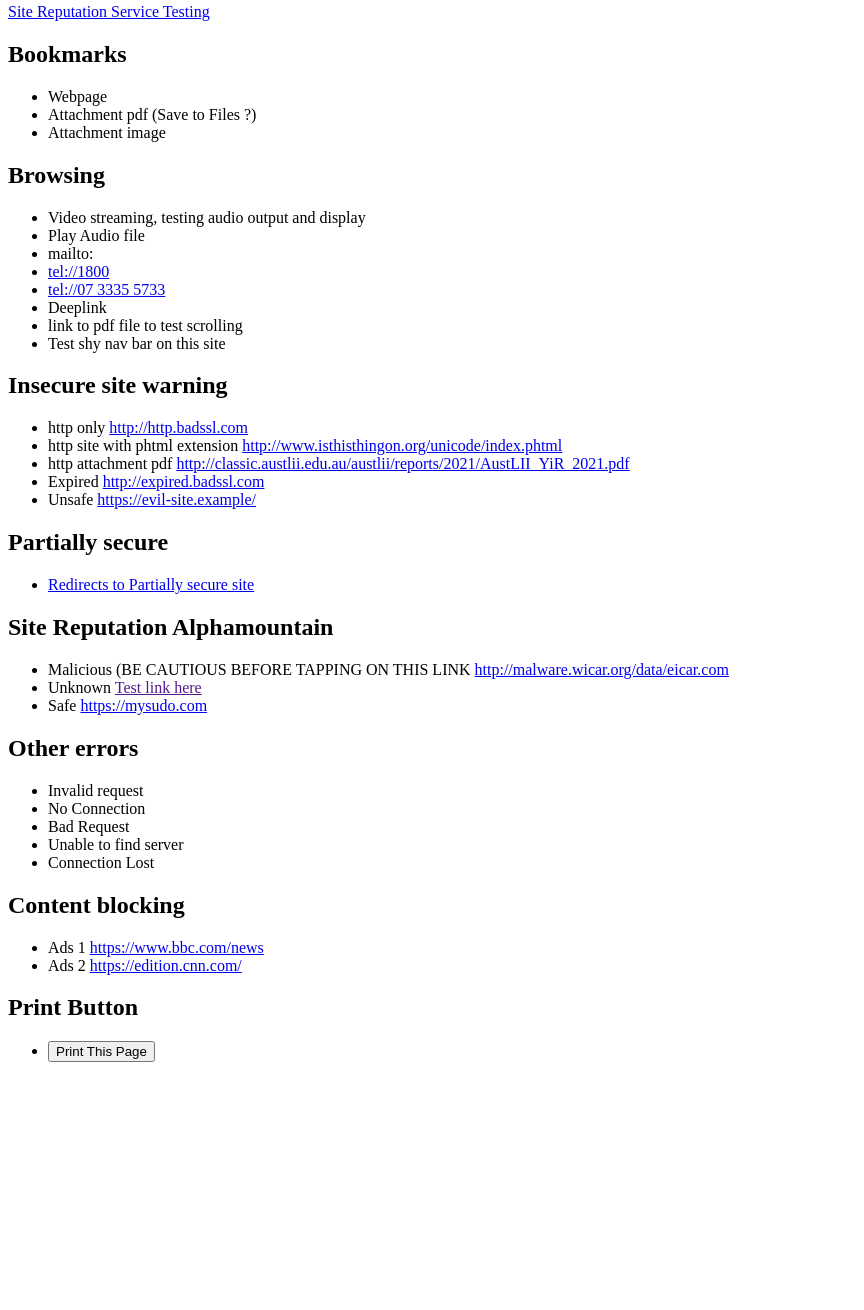
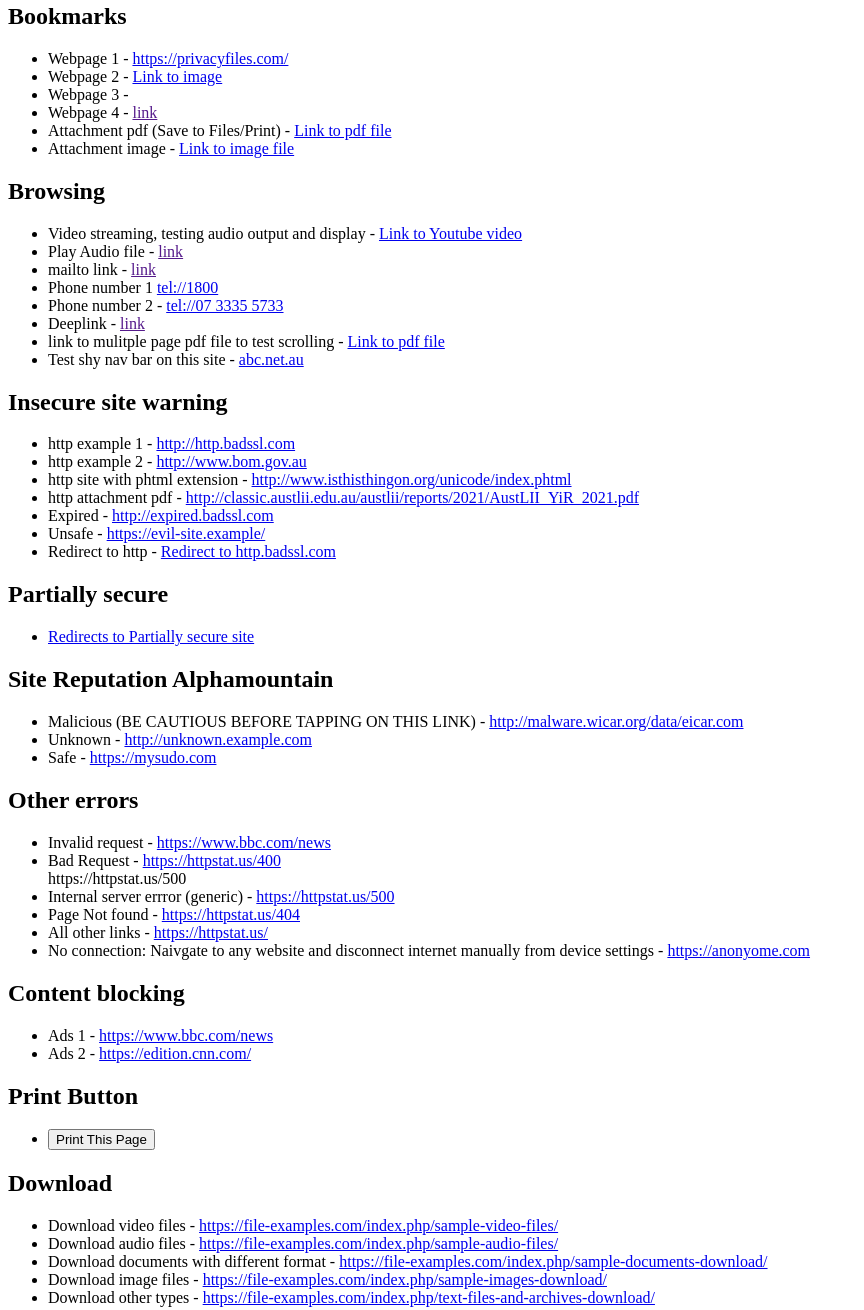
Before and after one commit to rpatel29/browsertest, a plain HTML site: page index.html in a window 1280 px wide. Shown: the part 103-1413 px from the top of the page, without its empty margins (0-864 px from the left). Before the commit the page ends 1181 px from the top, so only its background shows below. Drawn offline with Linux system fonts and the light colour scheme.

Commit message:
Update index.html (#3)
Signed-off-by: rpatel29 <39140191+rpatel29@users.noreply.github.com>

```diff
--- a/index.html
+++ b/index.html
@@ -3,31 +3,35 @@
   <div class="box">
    <div class="ribbon"> <span> For testing purposes only </span></div>
     <h1> Links for testing Browser </h1>
-    <p><a href="srs_test.html"> Site Reputation Service Testing</a></p>
     <h2> Bookmarks </h2>
     <ul>
-      <li>Webpage</li>
-      <li>Attachment pdf (Save to Files ?)</li>
-      <li>Attachment image</li>
+      <li>Webpage 1 - <a href="https://privacyfiles.com/"> https://privacyfiles.com/ </a> </li>
+      <li>Webpage 2 - <a href="https://encrypted-tbn1.gstatic.com/licensed-image?q=tbn:ANd9GcREj22c-wMNL5IDmU99v8G7voUl17Yxm0JJqMLqttdPT4DnaB99zqVK7HWiNzjP3aZnzCEf-ikAqb2yiDk"> Link to image </a> </li>
+      <li>Webpage 3 - <a href="">  </a> </li>
+      <li>Webpage 4 - <a href=""> link </a> </li>
+      <li>Attachment pdf (Save to Files/Print) - <a href="https://www.w3.org/WAI/ER/tests/xhtml/testfiles/resources/pdf/dummy.pdf"> Link to pdf file </a> </li>
+      <li>Attachment image - <a href="https://simple.wikipedia.org/wiki/Link#/media/File:Chain_link_icon.png"> Link to image file </a> </li>
     </ul>
     <h2> Browsing </h2>
     <ul>
-      <li> Video streaming, testing audio output and display</li>
-      <li> Play Audio file</li>
-      <li> mailto:</li>
-      <li> <a href="tel://1800"> tel://1800 </a> </li>
-      <li> <a href="tel://07 3335 5733"> tel://07 3335 5733 </a></li>
-      <li> Deeplink</li>
-      <li> link to pdf file to test scrolling</li>
-      <li> Test shy nav bar on this site</li>
+      <li> Video streaming, testing audio output and display - <a href="https://www.youtube.com/watch?v=-UJCMfuFtSQ"> Link to Youtube video </a> </li>
+      <li> Play Audio file - <a href=""> link </a> </li>
+      <li> mailto link - <a href=""> link </a> </li>
+      <li> Phone number 1 <a href="tel://1800"> tel://1800 </a> </li>
+      <li> Phone number 2 - <a href="tel://07 3335 5733"> tel://07 3335 5733 </a></li>
+      <li> Deeplink - <a href=""> link </a></li>
+      <li> link to mulitple page pdf file to test scrolling - <a href="https://www.africau.edu/images/default/sample.pdf"> Link to pdf file </a></li>
+      <li> Test shy nav bar on this site - <a href="abc.net.au"> abc.net.au </a></li>
     </ul>
     <h2> Insecure site warning </h2>
     <ul>
-      <li> http only <a href="http://http.badssl.com"> http://http.badssl.com </a> </li>
-      <li> http site with phtml extension <a href="http://www.isthisthingon.org/unicode/index.phtml"> http://www.isthisthingon.org/unicode/index.phtml </a> </li>
-      <li> http attachment pdf <a href="http://classic.austlii.edu.au/austlii/reports/2021/AustLII_YiR_2021.pdf"> http://classic.austlii.edu.au/austlii/reports/2021/AustLII_YiR_2021.pdf </a></li>
-      <li> Expired <a href="http://expired.badssl.com"> http://expired.badssl.com </a></li>
-      <li> Unsafe <a href="https://evil-site.example/"> https://evil-site.example/ </a></li>
+      <li> http example 1 - <a href="http://http.badssl.com"> http://http.badssl.com </a> </li>
+      <li> http example 2 - <a href="http://www.bom.gov.au"> http://www.bom.gov.au </a> </li>
+      <li> http site with phtml extension - <a href="http://www.isthisthingon.org/unicode/index.phtml"> http://www.isthisthingon.org/unicode/index.phtml </a> </li>
+      <li> http attachment pdf - <a href="http://classic.austlii.edu.au/austlii/reports/2021/AustLII_YiR_2021.pdf"> http://classic.austlii.edu.au/austlii/reports/2021/AustLII_YiR_2021.pdf </a></li>
+      <li> Expired - <a href="http://expired.badssl.com"> http://expired.badssl.com </a></li>
+      <li> Unsafe - <a href="https://evil-site.example/"> https://evil-site.example/ </a></li>
+      <li> Redirect to http - <a href="redirect_to_http.html">Redirect to http.badssl.com</a></li>
     </ul>
     <h2>Partially secure</h2>
     <ul>
@@ -35,27 +39,41 @@
     </ul>
     <h2>Site Reputation Alphamountain</h2>
     <ul>
-      <li> Malicious (BE CAUTIOUS BEFORE TAPPING ON THIS LINK <a href="http://malware.wicar.org/data/eicar.com"> http://malware.wicar.org/data/eicar.com </a></li>
-      <li> Unknown <a href=""> Test link here </a> </li>
-      <li> Safe <a href="https://mysudo.com"> https://mysudo.com </a> </li>
+      <li> Malicious (BE CAUTIOUS BEFORE TAPPING ON THIS LINK) - <a href="http://malware.wicar.org/data/eicar.com"> http://malware.wicar.org/data/eicar.com </a></li>
+      <li> Unknown - <a href="http://unknown.example.com"> http://unknown.example.com </a> </li>
+      <li> Safe - <a href="https://mysudo.com"> https://mysudo.com </a> </li>
     </ul>
     <h2> Other errors </h2>
     <ul>
-      <li> Invalid request </li>
-      <li> No Connection</li>
-      <li> Bad Request</li>
-      <li> Unable to find server</li>
-      <li> Connection Lost</li>
+      <li> Invalid request - <a href="https://www.bbc.com/news"> https://www.bbc.com/news </a></li>
+      <li> Bad Request - <a href="https://httpstat.us/400"> https://httpstat.us/400 </a></li> https://httpstat.us/500
+      <li> Internal server errror (generic) - <a href="https://httpstat.us/500"> https://httpstat.us/500 </a></li>
+      <li> Page Not found - <a href="https://httpstat.us/404"> https://httpstat.us/404 </a></li>
+      <li> All other links - <a href="https://httpstat.us/"> https://httpstat.us/ </a></li>
+      <li> No connection: Naivgate to any website and disconnect internet manually from device settings - <a href="https://anonyome.com"> https://anonyome.com</a></li>
     </ul>
     <h2> Content blocking</h2>
     <ul>
-      <li> Ads 1 <a href="https://www.bbc.com/news"> https://www.bbc.com/news </a> </li>
-      <li> Ads 2 <a href="https://edition.cnn.com/"> https://edition.cnn.com/</a> </li>
+      <li> Ads 1 - <a href="https://www.bbc.com/news"> https://www.bbc.com/news </a> </li>
+      <li> Ads 2 - <a href="https://edition.cnn.com/"> https://edition.cnn.com/</a> </li>
     </ul>
     <h2> Print Button </h2>
     <ul>
       <li> <button onclick="window.print()">Print This Page</button> </li>
     </ul>
+    <h2> Download </h2>
+    <ul>
+      <li> Download video files - <a href="https://file-examples.com/index.php/sample-video-files/"> https://file-examples.com/index.php/sample-video-files/</a> </li>
+      <li> Download audio files - <a href="https://file-examples.com/index.php/sample-audio-files/">https://file-examples.com/index.php/sample-audio-files/</a></li>
+      <li> Download documents with different format - <a href="https://file-examples.com/index.php/sample-documents-download/">https://file-examples.com/index.php/sample-documents-download/</a></li>
+      <li> Download image files - <a href="https://file-examples.com/index.php/sample-images-download/">https://file-examples.com/index.php/sample-images-download/</a></li>
+      <li> Download other types - <a href="https://file-examples.com/index.php/text-files-and-archives-download/">https://file-examples.com/index.php/text-files-and-archives-download/</a></li>
+    </ul>
+    <h2> Appstore redirect </h2>
+    <ul>
+      <li> Appstore redirect 1 - <a href="https://apps.apple.com/us/app/fitness/id1208224953"> Direct link </a> </li>
+      <li> Appstore redirect 2 - <a href="https://r.zdbb.net/u/8knq?or=https://www.pcmag.com/article/334976/the-best-fitness-apps-for-2019&_ga=646949660.1589896311&t=article-page&el=iOS&u=https://www.pcmag.com/news/the-best-fitness-apps-for-2020&cd2=Article&cd61=article&cd62=06A0yVqekWQSdRVJzFou1Ht"> Redirect from other webpage </a> </li>
+    </ul>
 </div>
 </body>
 </html>
```
